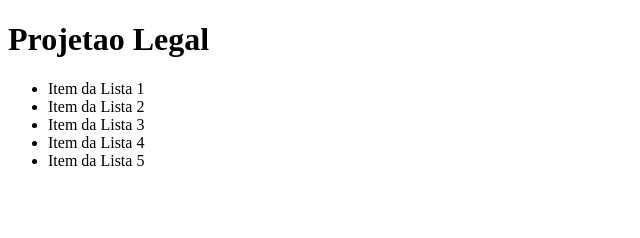
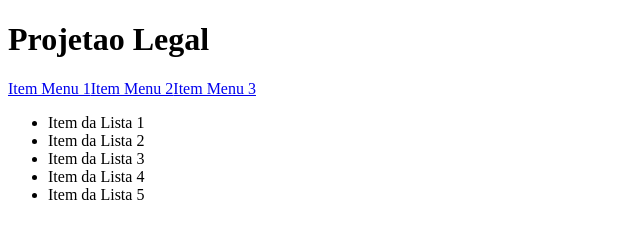
Before and after one commit to tiagorosapc/projetao_legal, a plain HTML site: page index.html in a window 1280 px wide. Shown: the whole page, without its empty margins (0-640 px from the left). Drawn offline with Linux system fonts and the light colour scheme.

Commit message:
versao 2 Adriano

```diff
--- a/index.html
+++ b/index.html
@@ -8,6 +8,9 @@
 </head>
 <body>
     <h1>Projetao Legal</h1>
+    <div>
+        <a href="#">Item Menu 1</a><a href="#">Item Menu 2</a><a href="#">Item Menu 3</a>
+    </div>
     <ul>
         <li>Item da Lista 1</li>
         <li>Item da Lista 2</li>
```
